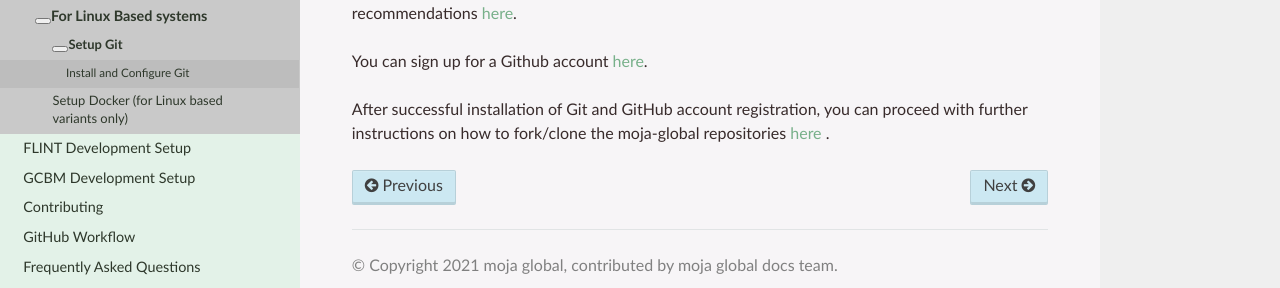
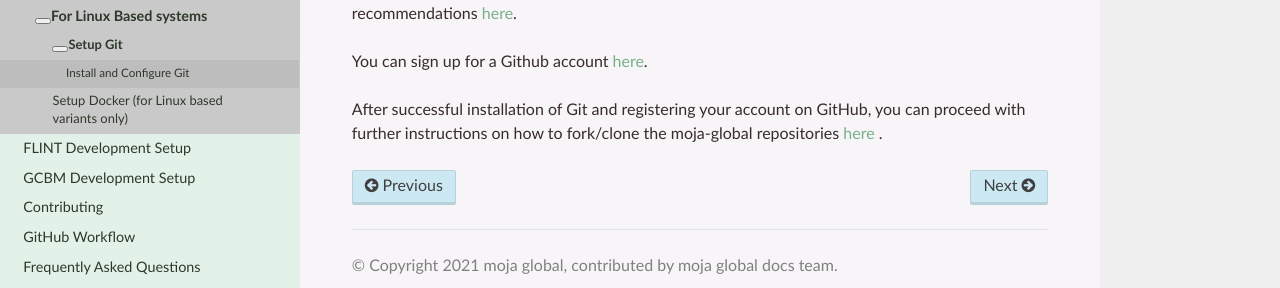
Before and after one commit to moja-global/moja_global_docs, a Sphinx documentation site: the page built from docs/prerequisites/git.rst, in a window 1280 px wide. Shown: the part 306-594 px from the top of the page. Built offline with Sphinx 7.4.7 and the Read the Docs theme 2.0.0, drawn with Linux system fonts in a browser that asks for light colours.

Commit message:
Wording change
Signed-off-by: Shloka gupta <chicken-biryani@users.noreply.github.com>

```diff
--- a/docs/prerequisites/git.rst
+++ b/docs/prerequisites/git.rst
@@ -12,4 +12,4 @@ To install Git, please refer to the official git installation instructions `here
 
 You can sign up for a Github account `here <https://github.com/join>`_.
 
-After successful installation of Git and GitHub account registration, you can proceed with further instructions on how to fork/clone the moja-global repositories `here <https://docs.moja.global/en/latest/DevelopmentSetup/git_and_github_guide.html>`_ .
+After successful installation of Git and registering your account on GitHub, you can proceed with further instructions on how to fork/clone the moja-global repositories `here <https://docs.moja.global/en/latest/DevelopmentSetup/git_and_github_guide.html>`_ .
```
